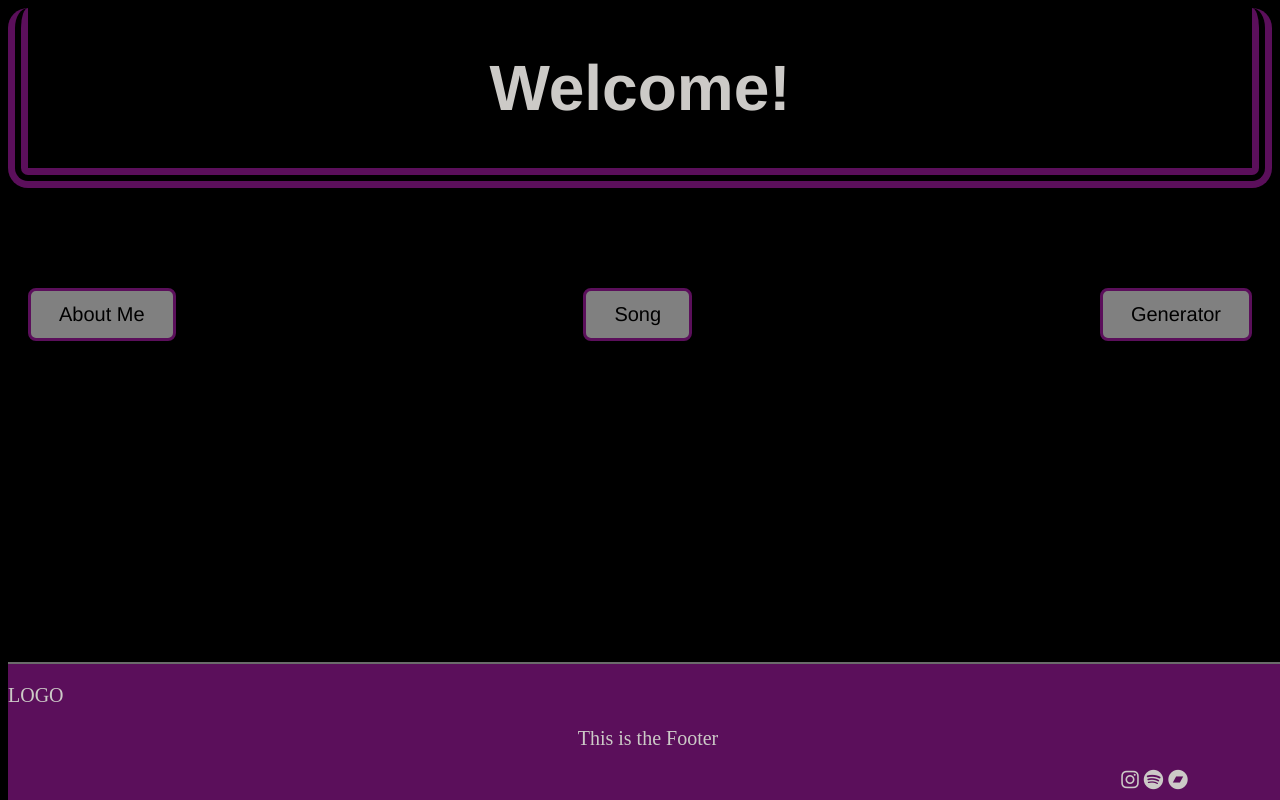
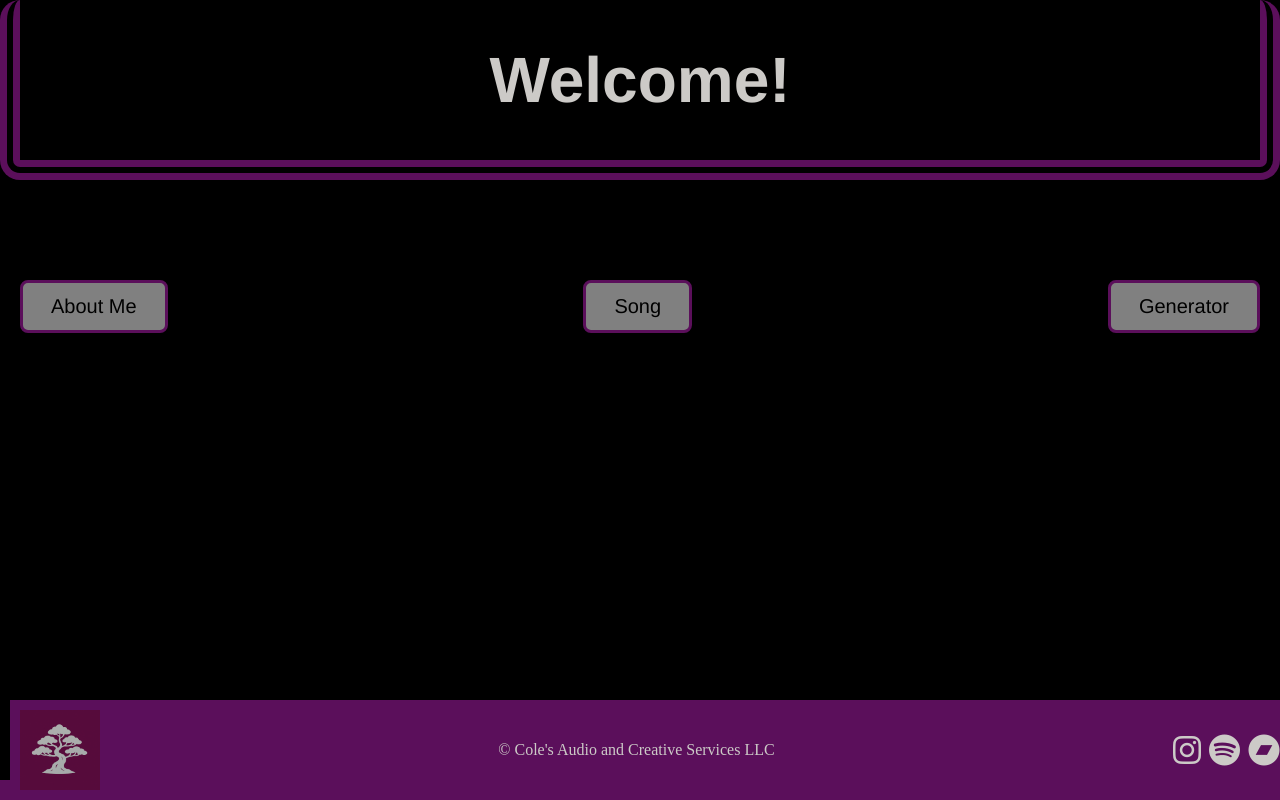
Before and after one commit to ColeSexton/final-U1-Cole-S, a React (Vite) app in the folder coles-webpage/: page / in a window 1280 px wide. Built offline with nearby package versions, Linux system fonts and the light colour scheme.

Commit message:
footer styled and added

```diff
--- a/coles-webpage/src/App.css
+++ b/coles-webpage/src/App.css
@@ -1,34 +1,3 @@
-
-footer{
-    color:rgb(204, 202, 199);
-    background-color: #5b0f5b;
-    border-top: 2px solid #6b6b6b;
-    position: fixed;
-    width: 100%;
-    bottom: 0;
-    font-size: 20px;
-}
-#footerCenter{
-    display: flex;
-    justify-content: center;
-}
-#footerLeft{
-    display: flex;
-    justify-content: left;
-
-
-}
-#footerRight{
-    display: flex;
-    justify-content: right;
-    margin-right: 100px;
-    margin-bottom: 10px;
-}
-
-
-
-
-
 
 
 .mainPage{
@@ -144,7 +113,7 @@ footer{
 
 
 #profilePic{
-    display:block ;
+display:block ;
 margin: auto;
 width: 350px;
 height: auto;
--- a/coles-webpage/src/components/Generator.jsx
+++ b/coles-webpage/src/components/Generator.jsx
@@ -1,4 +1,5 @@
 import Header from "./reuse/Header";
+import Footer from "./reuse/Footer"
 
 const Generator = () =>{
 
@@ -12,6 +13,7 @@ const Generator = () =>{
             <div>
                 <p>THIS IS ADIVCE</p>
             </div>
+            <Footer />
         </div>
     )
 
--- a/coles-webpage/src/components/reuse/Footer.css
+++ b/coles-webpage/src/components/reuse/Footer.css
@@ -0,0 +1,39 @@
+html, body {
+  margin: 0;
+  padding: 0;
+  width: 100%;
+}
+footer {
+  position: fixed;
+  bottom: 0;
+  width: 100vw;
+  display: flex;
+  justify-content: space-between;
+  align-items: center;
+  padding: 10px;
+  color: rgb(204, 202, 199);
+  background-color: #5b0f5b;
+  box-sizing: border-box;
+  z-index: 1000;
+}
+
+#footerLeft, #footerCenter, #footerRight {
+  display: flex;
+  align-items: center;
+}
+
+#footerLeft img {
+  width: 80px;
+  height: auto;
+  margin: 0;
+  padding: 0;
+}
+
+#footerCenter {
+  justify-content: center;
+  text-align: center;
+}
+
+#footerRight {
+  justify-content: flex-end;
+}
--- a/coles-webpage/src/components/reuse/Footer.jsx
+++ b/coles-webpage/src/components/reuse/Footer.jsx
@@ -1,14 +1,14 @@
-
+import './Footer.css'
 const Footer = () =>{
     return(
          <footer >
-            <p id="footerLeft"><img src=""/>LOGO</p>
-            <p id="footerCenter">This is the Footer</p>
+            <div id="footerLeft"><img src="/b3.png"/></div>
+            <div id="footerCenter"> &#169; Cole's Audio and Creative Services LLC </div>
 
-            <p id="footerRight">
-            <i class="fa-brands fa-instagram"> <i class="fa-brands fa-spotify"> <i class="fa-brands fa-bandcamp"></i></i></i>
+            <div id="footerRight">
+            <i className="fa-brands fa-instagram fa-2x"> <i className="fa-brands fa-spotify"> <i className="fa-brands fa-bandcamp"></i></i></i>
 
-             </p>
+             </div>
 
 
         </footer>
```
Also changed, not shown: coles-webpage/public/b3.png (added).
